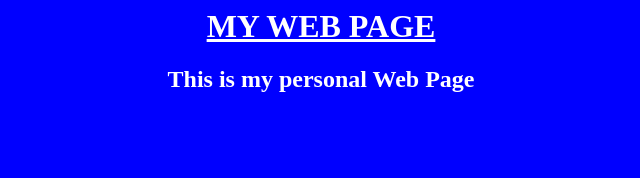
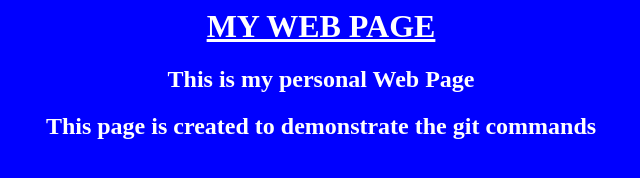
Before and after one commit to devopstraining611-282/11amrepo, a plain HTML site: page index.html in a window 1280 px wide. Shown: the whole page, without its empty margins (319-959 px from the left). Drawn offline with Linux system fonts and the light colour scheme.

Commit message:
second description line

```diff
--- a/index.html
+++ b/index.html
@@ -4,6 +4,7 @@
 		<center>
 			<h1><u>MY WEB PAGE</u></h1>
 			<h2>This is my personal Web Page</h2>
+			<h2>This page is created to demonstrate the git commands</h2>
 		</center>
 	</body>
 </html>
```
